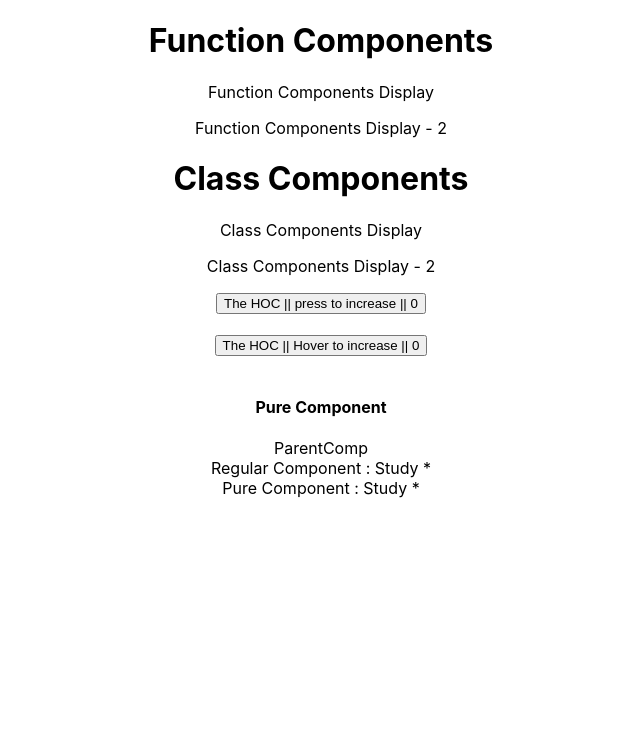
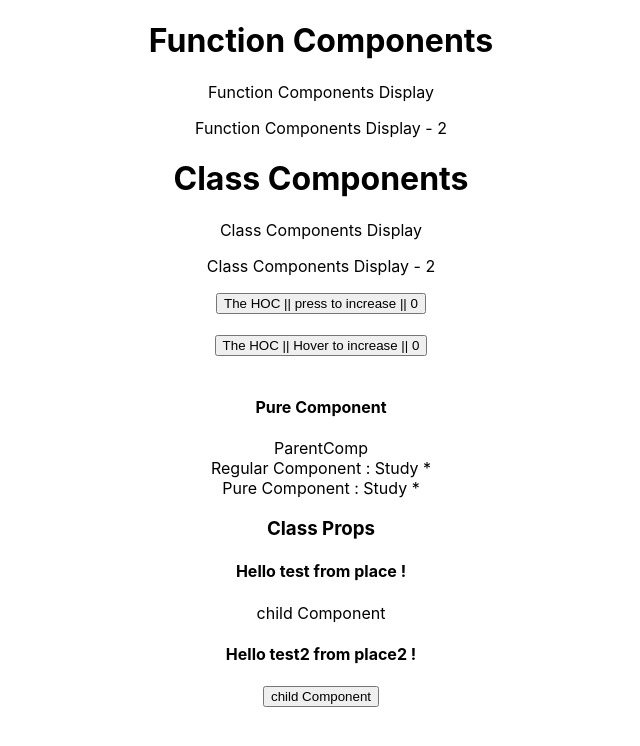
Before and after one commit to ahnas/react, a React (Create React App) app: page / in a window 1280 px wide. Shown: the top 746 px of the page, without its empty margins (319-959 px from the left). Built offline with nearby package versions, Linux system fonts and the light colour scheme.

Commit message:
Class Properties data pass through props

```diff
--- a/src/App.js
+++ b/src/App.js
@@ -8,6 +8,7 @@ import { ClassComp ,ClassComp2 } from './Components/ClassComp';
 import Click from './Components/Click';
 import Counter from './Components/Counter';
 import ParentComp from './Components/ParentComp';
+import ClassProps from './Components/ClassProps';
 
 function App () {
   return (
@@ -25,6 +26,15 @@ function App () {
       <br></br>
       <h4>Pure Component</h4>
       <ParentComp />
+      <h3>Class Props</h3>
+
+      <ClassProps name = "test" place="place">
+        <p>child Component</p>
+      </ClassProps>
+
+      <ClassProps name = "test2" place="place2">
+        <button>child Component</button>
+      </ClassProps>
     </div>
   );
 }
--- /dev/null
+++ b/src/Components/ClassProps.js
@@ -0,0 +1,14 @@
+import React, { Component } from 'react';
+
+class ClassProps extends Component {
+    render() {
+        return (
+            <div>
+                <h4>Hello {this.props.name} from {this.props.place} !</h4>
+                <p>{this.props.children}</p>
+            </div>
+        );
+    }
+}
+
+export default ClassProps;
```
